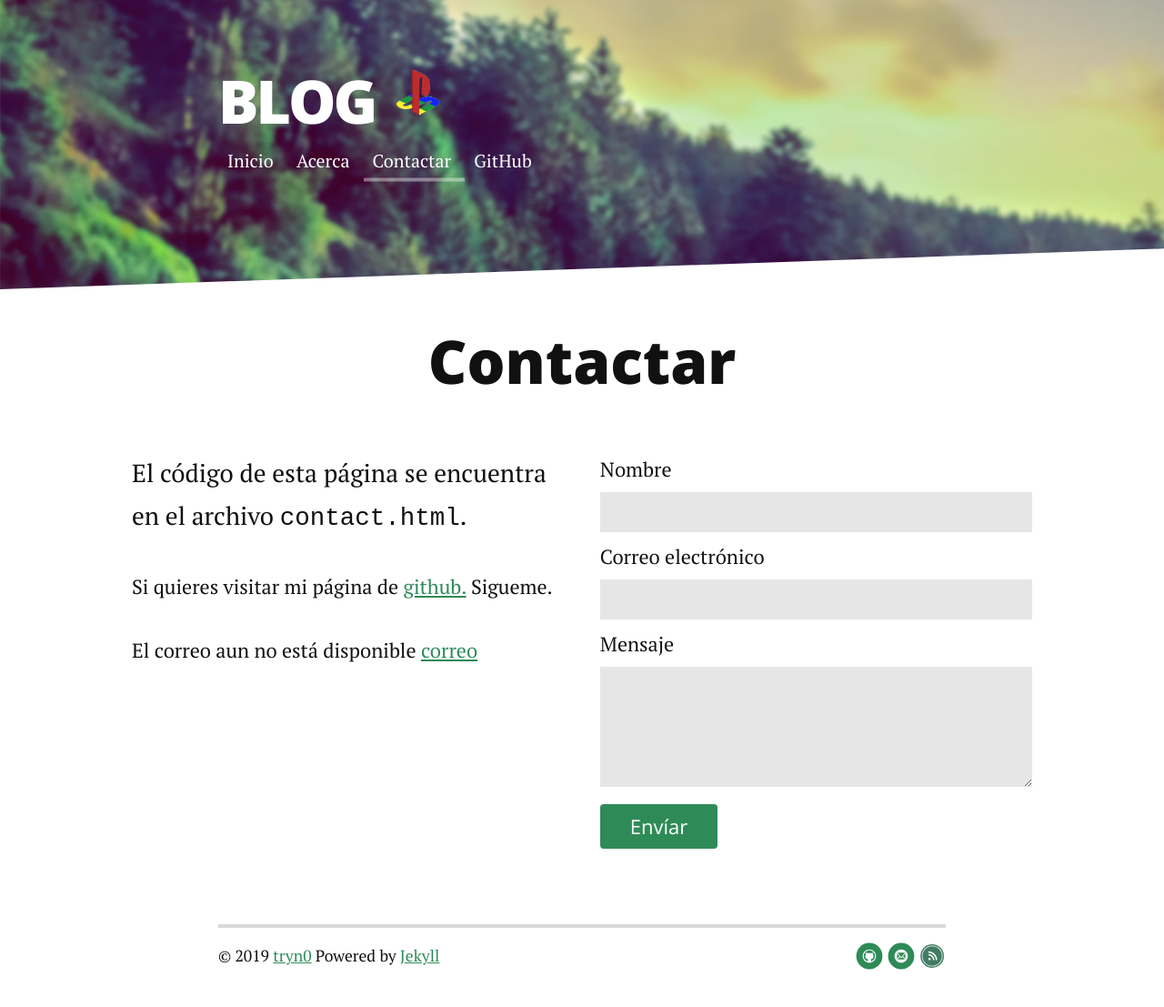
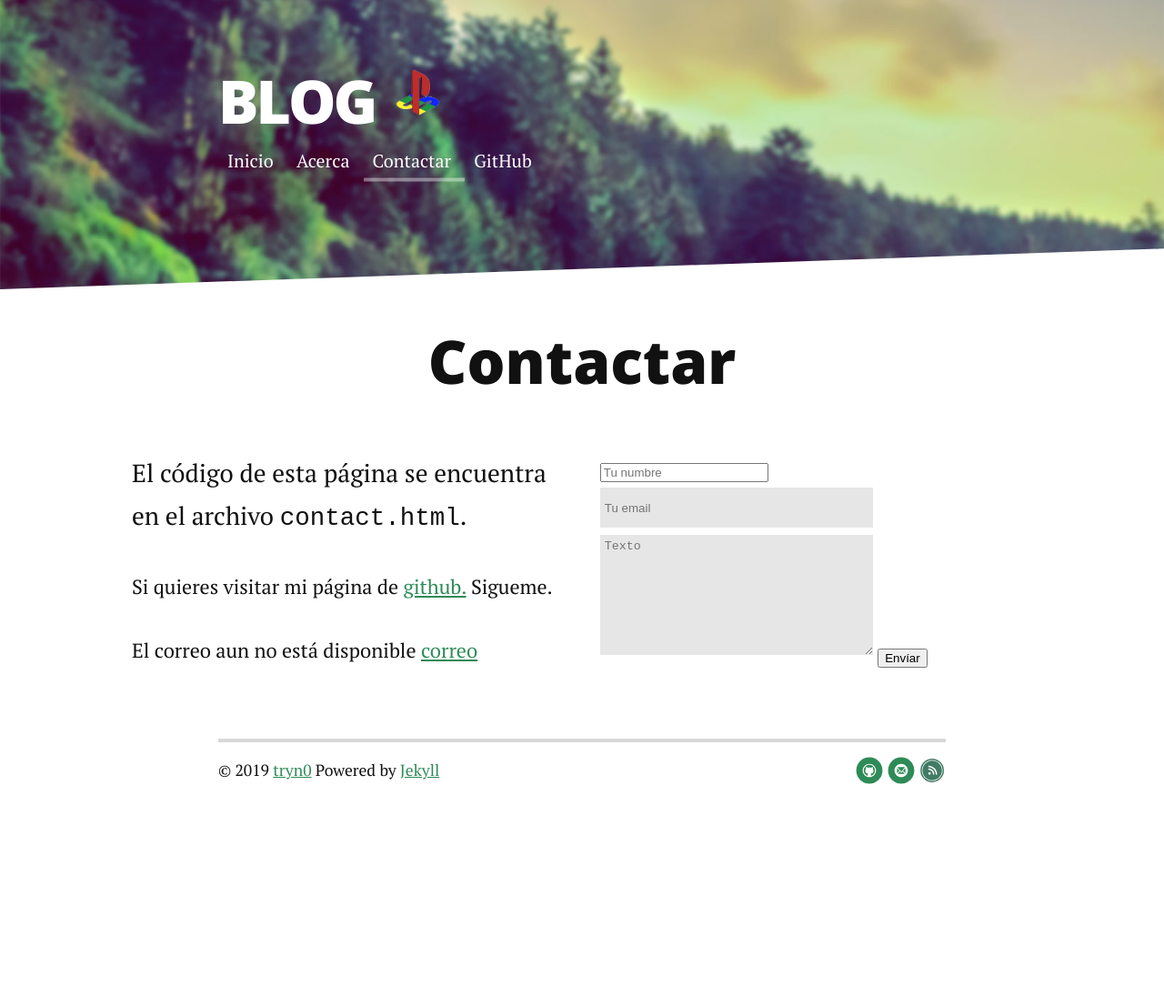
Before and after one commit to tryn0/tryn0.github.io, a Jekyll site: the page built from contact.md, in a window 1280 px wide. Shown: the whole page at 91% size. Built offline with Jekyll 4.4.1, drawn with Linux system fonts in a browser that asks for light colours; nearby versions of some CDN libraries; after the commit the page ends 904 px from its top, so only the background shows below that.

Commit message:
contact updated
improved contact section

```diff
--- a/contact.md
+++ b/contact.md
@@ -10,13 +10,10 @@
     <p>Si quieres visitar mi página de <a href="http://github.com/tryn0/">github.</a> Sigueme.</p>
     <p>El correo aun no está disponible <a href="mailto:correo@correo.es">correo</a></p>
   </div>
-  <form action="http://formspree.io/vkae@live.com" method="POST">
-    <label for="name">Nombre</label>
-    <input type="text" id="name" name="name" class="full-width"><br>
-    <label for="email">Correo electrónico</label>
-    <input type="email" id="email" name="_replyto" class="full-width"><br>
-    <label for="message">Mensaje</label>
-    <textarea name="message" id="message" cols="30" rows="10" class="full-width"></textarea><br>
-    <input type="submit" value="Envíar" class="button">
-  </form>
+  <form method="POST" action="https://formspree.io/vkae@live.com">
+    <input type="name" name="name" placeholder="Tu numbre">
+    <input type="email" name="email" placeholder="Tu email">
+    <textarea name="mensaje" placeholder="Texto"></textarea>
+	  <button type="submit">Envíar</button>
+</form>
 </div>
```
